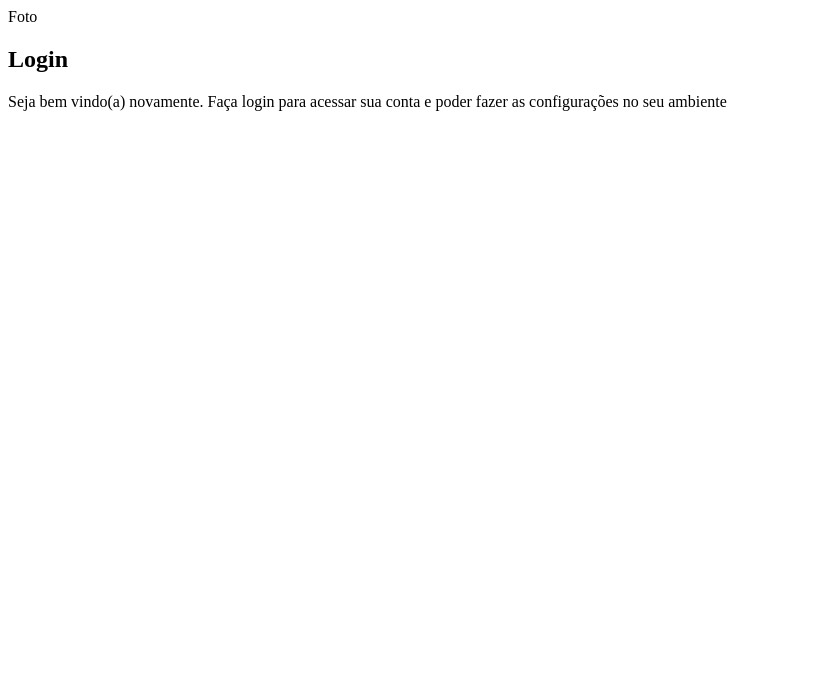
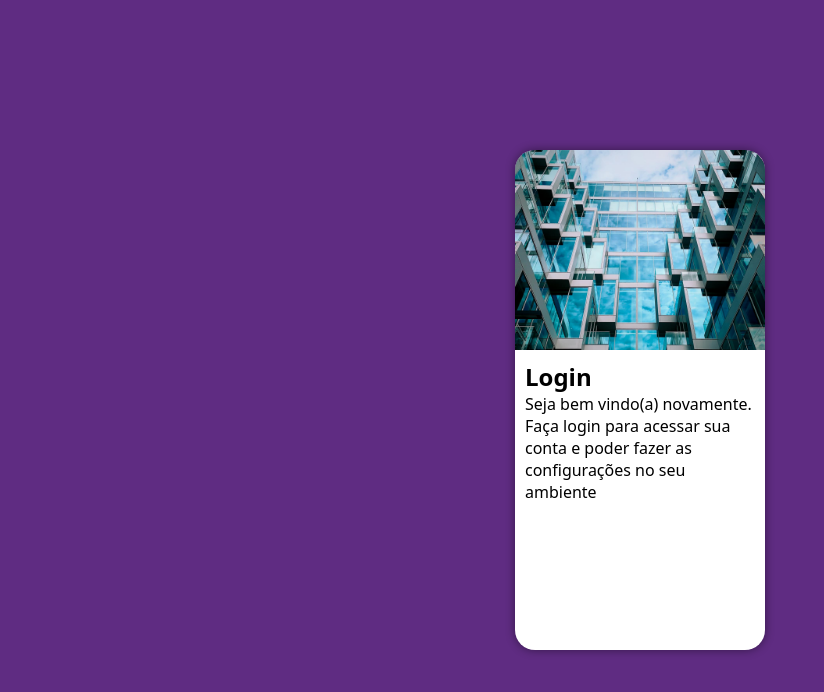
Before and after one commit to VictorRmdc/projeto-login, a plain HTML site: page index.html in a window 1280 px wide. Shown: the whole page, without its empty margins (0-824 px from the left). Drawn offline with Linux system fonts and the light colour scheme.

Commit message:
estilo css login

```diff
--- a/estilos/style.css
+++ b/estilos/style.css
@@ -5,3 +5,50 @@
     Verde : #49a09d
     Lilás : #5f2c82
 */
+* {
+    font-family: system-ui, -apple-system, BlinkMacSystemFont, 'Segoe UI', Roboto, Oxygen, Ubuntu, Cantarell, 'Open Sans', 'Helvetica Neue', sans-serif;
+    padding: 0px;
+    margin: 0px;
+    box-sizing: border-box;
+}
+
+body, html {
+    background-color: #5f2c82;
+    height: 100vh;
+    width: vw;
+}
+
+main {
+    position: relative;
+    height: 100vh;
+    width: 100vw;
+}
+
+section#login {
+    position: absolute;
+    top: 50%;
+    left: 50%;
+    transform: translate(-50%, -50%);
+    overflow: hidden; /*Tudo que ficar fora da section#login, será recortado, dessa forma, a imagem se enquadra no borde radius de 20px*/
+
+    background-color: white;
+    width: 250px;
+    height: 500px;
+    border-radius: 20px;
+    box-shadow: 0px 0px 10px rgba(0, 0, 0, 0.452);
+}
+
+section#login > div#imagem {
+    display: block;
+    background: #5f2c82 url(../imagens/pexels-patrice-werner-9532660.jpg) no-repeat;
+    background-size: cover;
+    background-position: center center;
+    height: 200px;
+
+}
+
+section#login > div#formulario {
+    display: block;
+    padding: 10px;
+
+}
--- a/index.html
+++ b/index.html
@@ -10,7 +10,7 @@
     <Main>
         <section id="login">
             <div id="imagem">
-                Foto
+                <!--Aqui vai a imagem nas CSS-->
             </div>
 
             <div id="formulario">
```
